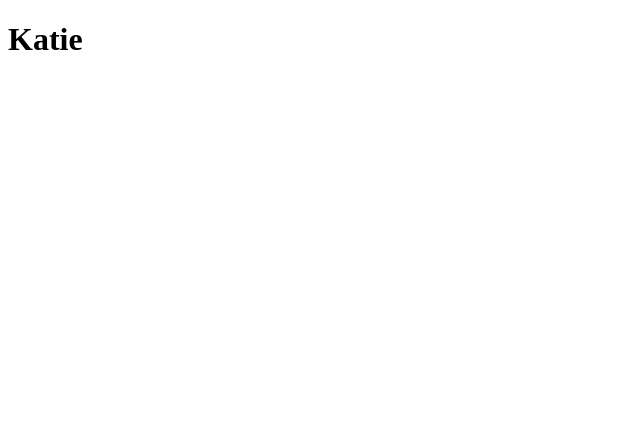
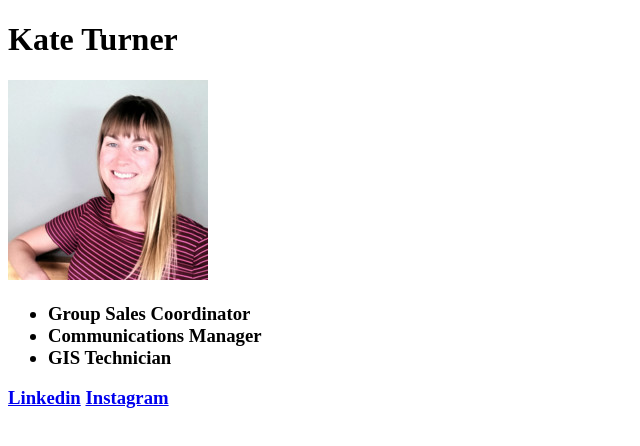
Before and after one commit to kate-turner/resume_page, a plain HTML site: page index.html in a window 1280 px wide. Shown: the whole page, without its empty margins (0-640 px from the left). Drawn offline with Linux system fonts and the light colour scheme.

Commit message:
Commit 6 -  Added initial content for resume site

```diff
--- a/index.html
+++ b/index.html
@@ -5,6 +5,18 @@
 	<link rel="stylesheet" type="text/css" href="style.css">
 </head>
 <body>
-<h1>Katie</h1>
+<h1>Kate Turner</h1>
+<img src="headshot.jpeg">
+<h3>
+<ul>
+	<li>Group Sales Coordinator</li>
+	<li>Communications Manager</li>
+	<li>GIS Technician</li>
+</ul>
+</h3>
+<h3>
+<a href="https://www.linkedin.com/in/katie-turner/">Linkedin</a>
+<a href="https://www.instagram.com/lelekatie/">Instagram</a>
+</h3>
 </body>
 </html>
```
Also changed, not shown: headshot.jpeg (added).
